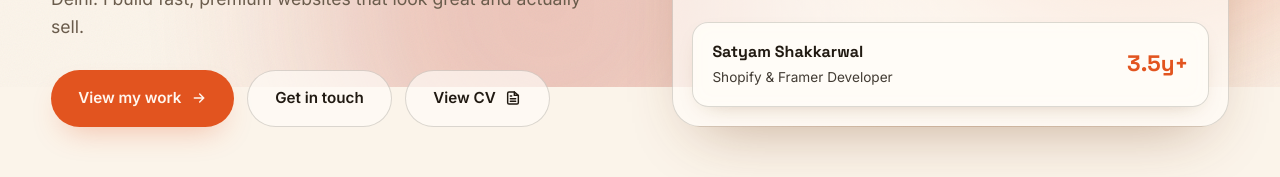
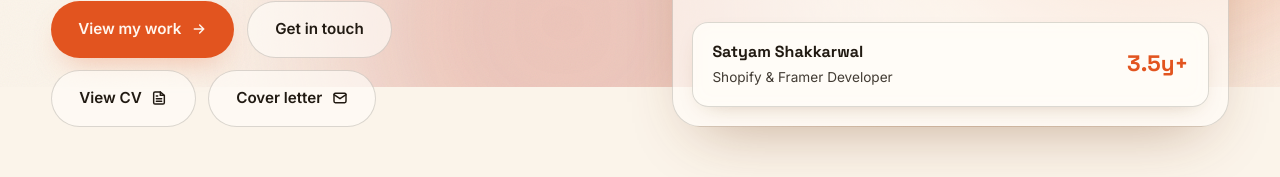
Before and after one commit to satyamshakkarwal/satyam-portfolio, a plain HTML site: page about.html in a window 1280 px wide. Shown: the part 713-890 px from the top of the page. Drawn offline with Linux system fonts and the light colour scheme.

Commit message:
About: new resume link + Cover letter button
Co-Authored-By: Claude Opus 5.5 <noreply@anthropic.com>

```diff
--- a/about.html
+++ b/about.html
@@ -89,9 +89,14 @@
           <svg viewBox="0 0 24 24" fill="none" stroke="currentColor" stroke-width="2.2" stroke-linecap="round" style="width:16px;height:16px"><path d="M5 12h14M13 6l6 6-6 6"/></svg>
         </a>
         <a href="contact.html" class="btn btn-ghost" data-magnetic="0.3">Get in touch</a>
-        <a href="https://drive.google.com/file/d/1eRiYxhH1MPrRiTPTnGf6EdfS48A1o380/view?usp=sharing" target="_blank" rel="noopener" class="btn btn-ghost" data-magnetic="0.3">View CV
+        <div style="flex-basis:100%;display:flex;gap:.8rem;flex-wrap:wrap">
+        <a href="https://drive.google.com/file/d/1R-cKSCCk5NZ2MUagnUrPIs9QDEuYd6-g/view?usp=sharing" target="_blank" rel="noopener" class="btn btn-ghost" data-magnetic="0.3">View CV
           <svg viewBox="0 0 24 24" fill="none" stroke="currentColor" stroke-width="2.2" stroke-linecap="round" style="width:16px;height:16px"><path d="M14 3v5h5M16 13H8M16 17H8M10 9H8"/><path d="M14 3H6a2 2 0 0 0-2 2v14a2 2 0 0 0 2 2h12a2 2 0 0 0 2-2V8z"/></svg>
         </a>
+        <a href="https://drive.google.com/file/d/1ifJBEiFl_oHYuIXOVJT2DJx5Cr8V29IO/view?usp=sharing" target="_blank" rel="noopener" class="btn btn-ghost" data-magnetic="0.3">Cover letter
+          <svg viewBox="0 0 24 24" fill="none" stroke="currentColor" stroke-width="2.2" stroke-linecap="round" stroke-linejoin="round" style="width:16px;height:16px"><rect x="3" y="5" width="18" height="14" rx="2"/><path d="M3 7l9 6 9-6"/></svg>
+        </a>
+        </div>
       </div>
     </div>
     <div class="about-portrait" data-animate="zoom" data-delay="1">
```
